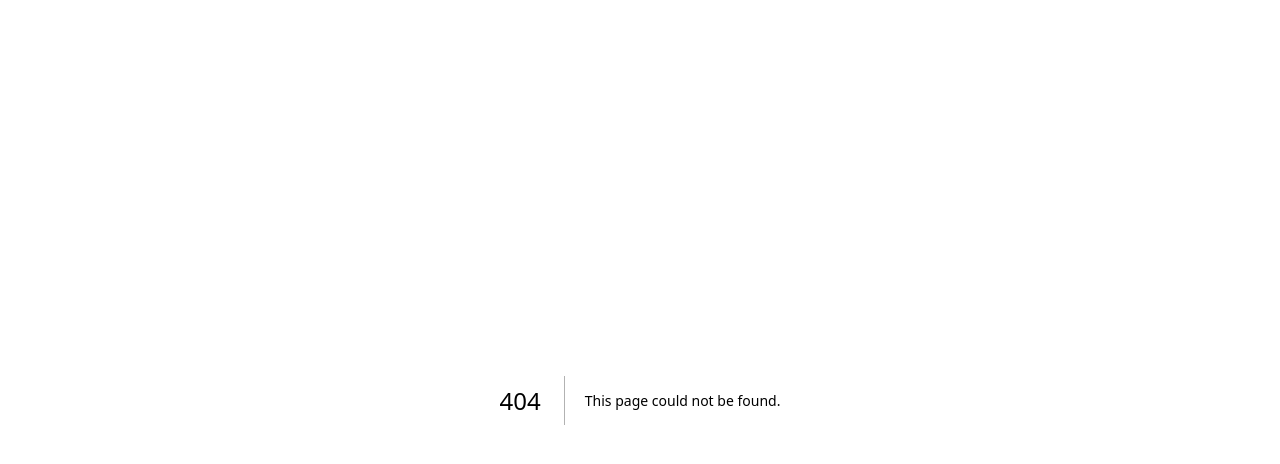
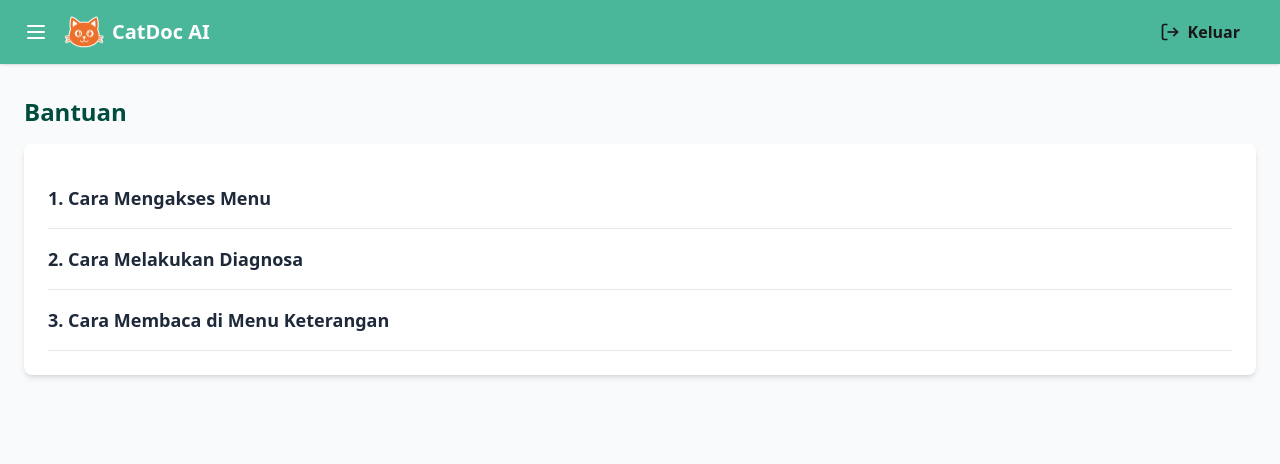
Before and after one commit to yoga220802/catdoc-ai, a Next.js app: page /help in a window 1280 px wide. Before the commit this address had no page. Shown: the top 464 px of the page. Built offline with nearby package versions, Linux system fonts and the light colour scheme.

Commit message:
feat(dashboard): Add HelpPage component with accordion for user assistance and video tutorials

```diff
--- /dev/null
+++ b/src/app/(dashboard)/help/page.tsx
@@ -0,0 +1,105 @@
+"use client";
+
+import { useState } from "react";
+
+type HelpItem = {
+	id: number;
+	title: string;
+	steps?: string[];
+	videoId?: string;
+	image?: string;
+};
+
+const helpData: HelpItem[] = [
+	{
+		id: 1,
+		title: "1. Cara Mengakses Menu",
+		steps: [
+			"Langkah pertama adalah mengarahkan kursor atau tangan ke bagian menu di samping kiri.",
+			"Selanjutnya silahkan klik atau tekan menu yang ingin anda masuki.",
+			"Menu yang anda kehendaki telah di tampilkan.",
+		],
+	},
+	{
+		id: 2,
+		title: "2. Cara Melakukan Diagnosa",
+		videoId: "dQw4w9WgXcQ",
+		steps: [
+			"Langkah pertama adalah mengarahkan kursor atau tangan ke bagian menu diagnosa.",
+			"Selanjutnya silahkan cari gejala yang di dapati di lapangan, misal ayam dengan gejala Nafsu makan berkurang.",
+			"Pilih keyakinan anda terhadap gejala tersebut.",
+		],
+	},
+	{
+		id: 3,
+		title: "3. Cara Membaca di Menu Keterangan",
+		videoId: "wD_e59XUNdQ",
+	},
+];
+
+const AccordionItem = ({
+	item,
+	isOpen,
+	onToggle,
+}: {
+	item: HelpItem;
+	isOpen: boolean;
+	onToggle: () => void;
+}) => {
+	return (
+		<div className='border-b border-gray-200'>
+			<button
+				onClick={onToggle}
+				className='w-full text-left py-4 focus:outline-none'
+				aria-expanded={isOpen}>
+				<h2 className='text-lg font-semibold text-gray-800'>{item.title}</h2>
+			</button>
+			{isOpen && (
+				<div className='pb-4 pr-4 pl-8 text-gray-600 space-y-4'>
+					{item.steps && (
+						<ul className='list-decimal list-inside space-y-1'>
+							{item.steps.map((step, index) => (
+								<li key={index}>{step}</li>
+							))}
+						</ul>
+					)}
+					{item.videoId && (
+						<div className='aspect-video w-full max-w-2xl overflow-hidden rounded-lg shadow-md'>
+							<iframe
+								src={`https://www.youtube.com/embed/${item.videoId}`}
+								title={`Tutorial YouTube untuk ${item.title}`}
+								frameBorder='0'
+								allow='accelerometer; autoplay; clipboard-write; encrypted-media; gyroscope; picture-in-picture'
+								allowFullScreen
+								className='w-full h-full'></iframe>
+						</div>
+					)}
+				</div>
+			)}
+		</div>
+	);
+};
+
+export default function BantuanPage() {
+	const [openItemId, setOpenItemId] = useState<number | null>(null);
+
+	const handleToggle = (id: number) => {
+		setOpenItemId(openItemId === id ? null : id);
+	};
+
+	return (
+		<div>
+			<h1 className='text-2xl font-bold mb-4 text-[#004d40]'>Bantuan</h1>
+			<div className='bg-white p-6 rounded-lg shadow-md'>
+				{helpData.map((item) => (
+					<AccordionItem
+						key={item.id}
+						item={item}
+						isOpen={openItemId === item.id}
+						onToggle={() => handleToggle(item.id)}
+					/>
+				))}
+			</div>
+		</div>
+	);
+}
```
